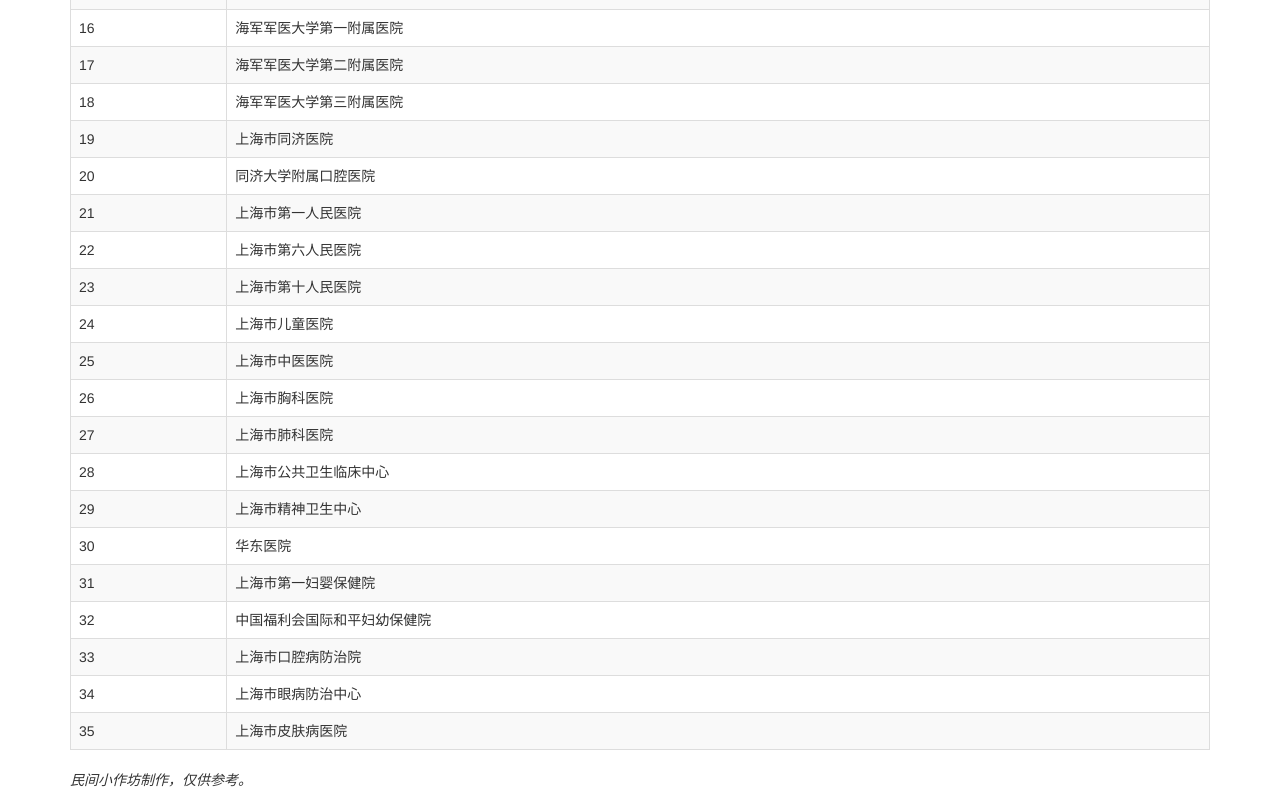
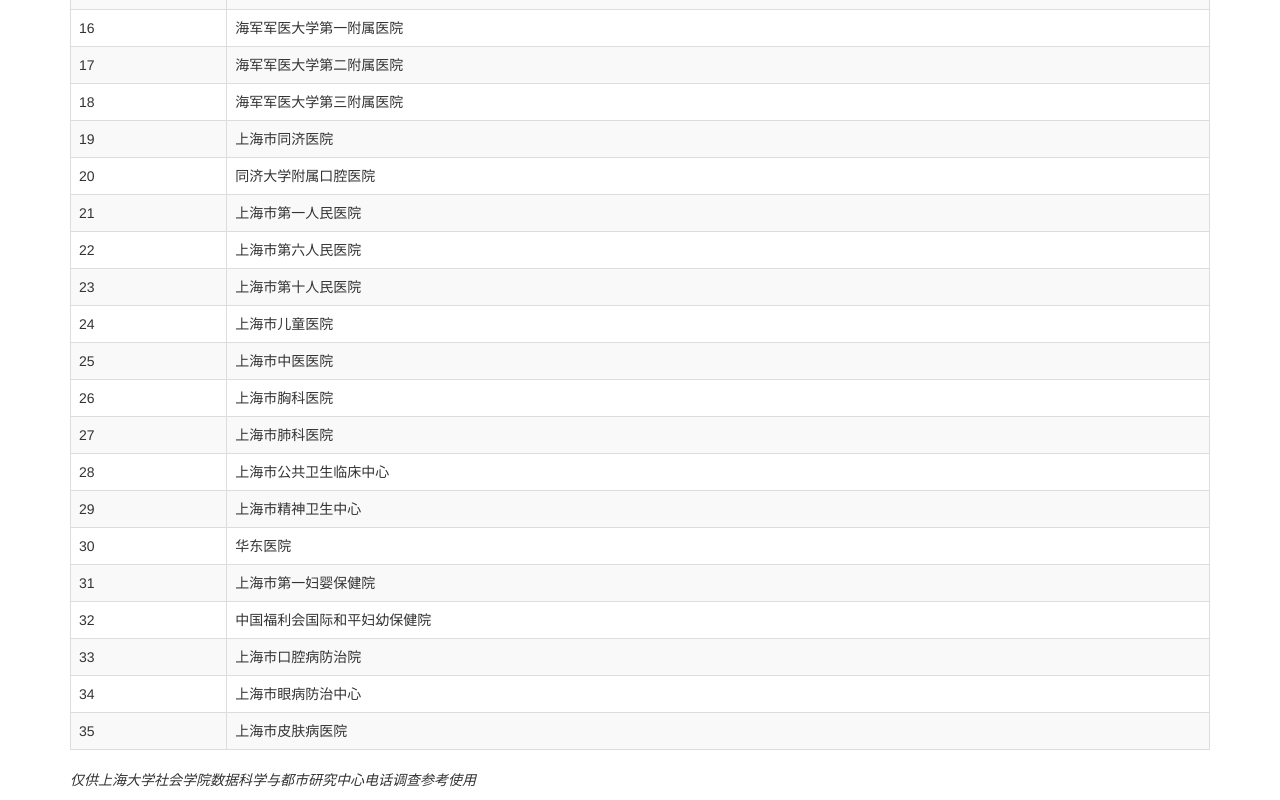
Before and after one commit to lemongg1024/lemongg1024.github.io, a plain HTML site: page index.html in a window 1280 px wide. Shown: the part 684-1484 px from the top of the page. Drawn offline with nearby package versions, Linux system fonts and the light colour scheme.

Commit message:
Update index.html

```diff
--- a/index.html
+++ b/index.html
@@ -837,7 +837,7 @@
             </div>
         </div>
     </div>
-    <p><em>民间小作坊制作，仅供参考。</em></p>
+    <p><em>仅供上海大学社会学院数据科学与都市研究中心电话调查参考使用</em></p>
 </div>
 <script>
     $('#myTabs a').click(function(e) {
```
